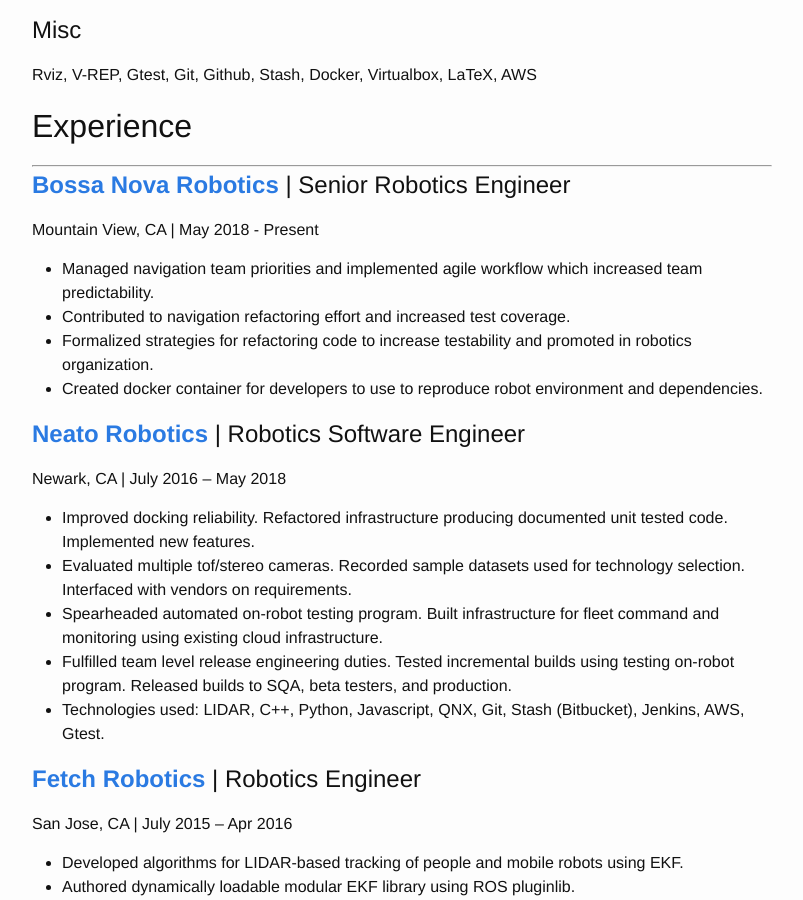
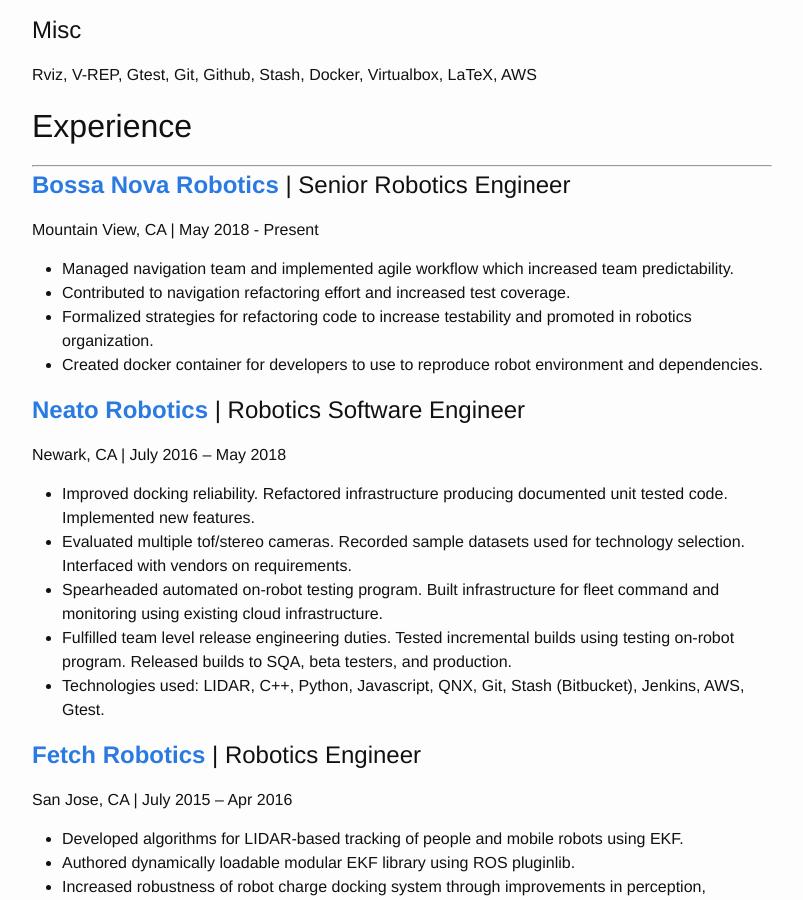
Before and after one commit to griswaldbrooks/griswaldbrooks.github.io, a Jekyll site: the page built from _pages/cv.md, in a window 1280 px wide and 900 px high, scrolled down 1245 px. Shown: the whole window, without its empty margins (238-1041 px from the left). Built offline with Jekyll 4.4.1, drawn with Linux system fonts in a browser that asks for light colours.

Commit message:
Update cv.md

```diff
--- a/_pages/cv.md
+++ b/_pages/cv.md
@@ -58,7 +58,7 @@
 
 # [**Bossa Nova Robotics**](http://bossanova.com/) | Senior Robotics Engineer
 Mountain View, CA | May 2018 - Present
-- Managed navigation team priorities and implemented agile workflow which increased team predictability.
+- Managed navigation team and implemented agile workflow which increased team predictability.
 - Contributed to navigation refactoring effort and increased test coverage.
 - Formalized strategies for refactoring code to increase testability and promoted in robotics organization.
 - Created docker container for developers to use to reproduce robot environment and dependencies.
```
